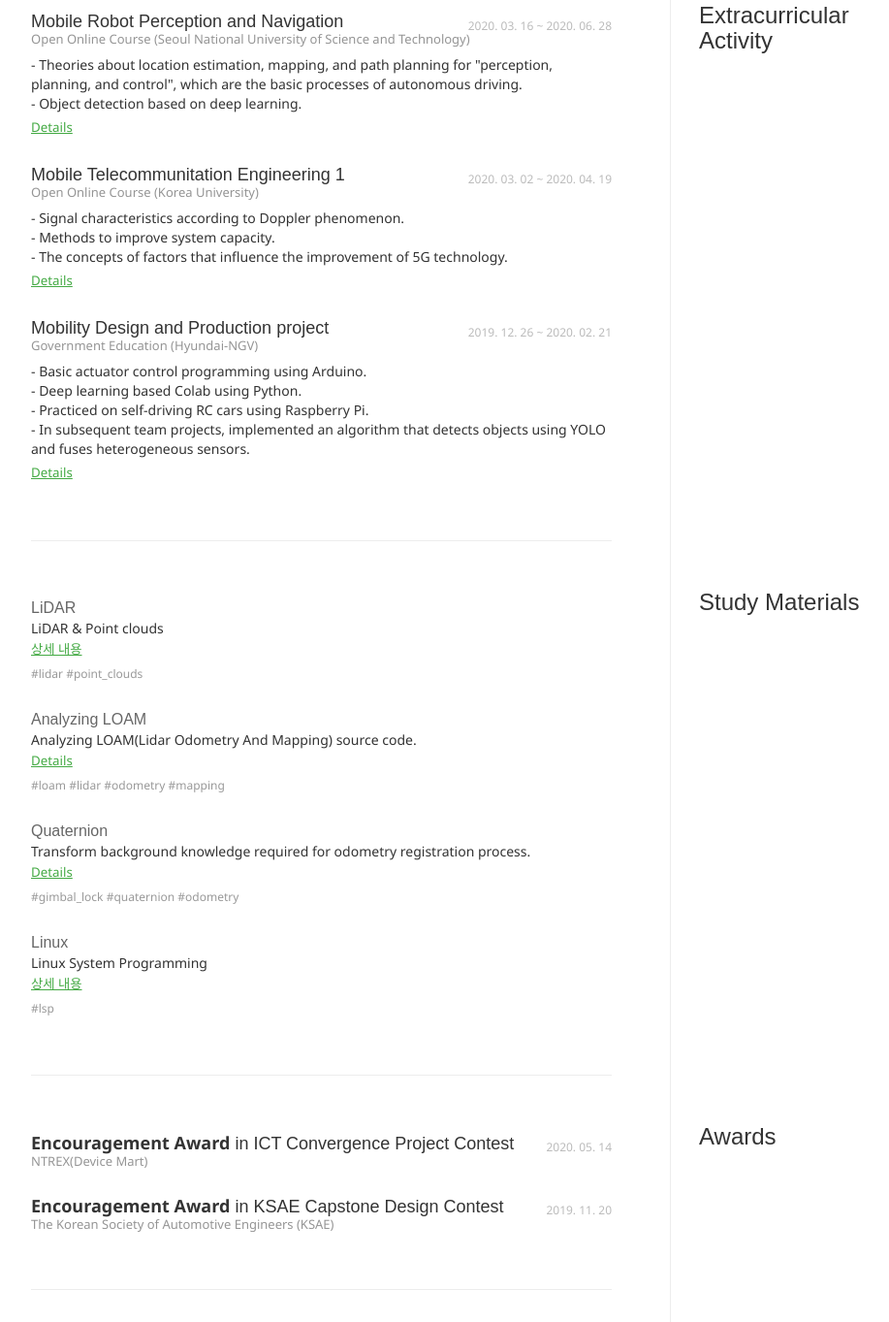
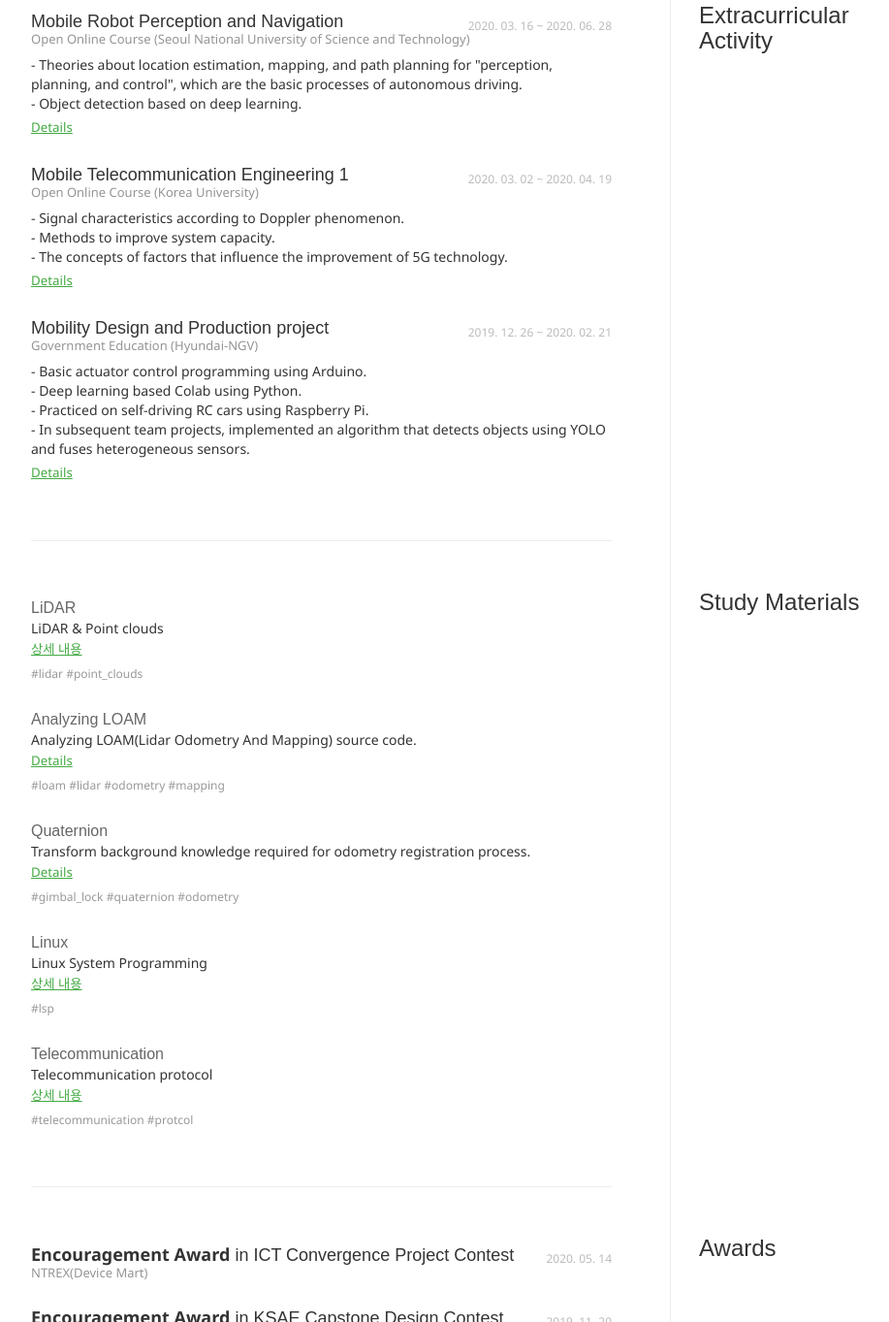
Before and after one commit to HongHeeJung/HongHeeJung.github.io, a plain HTML site: page index.html in a window 1280 px wide. Shown: the part 2762-4125 px from the top of the page at 97% size, without its empty margins (188-1105 px from the left). Drawn offline with Linux system fonts and the light colour scheme; a web font is replaced by a local one.

Commit message:
telecommunication

```diff
--- a/index.html
+++ b/index.html
@@ -258,7 +258,7 @@
                 </li>
 
                 <li>
-                  <h3>Mobile Telecommunitation Engineering 1</h3>
+                  <h3>Mobile Telecommunication Engineering 1</h3>
                   <h4 class="organization">Open Online Course (Korea University)</h4>
                   <span class="date">2020. 03. 02 ~ 2020. 04. 19</span>
                   <p class="detail">
@@ -326,6 +326,15 @@
                     <a href="https://liveituphj.tistory.com/141" target="_blank">상세 내용</a>
                   </p>
                   <p class="tags">#lsp </p>
+                </li>
+
+                <li>
+                  <h3>Telecommunication</h3>
+                  <p class="detail">
+                    Telecommunication protocol
+                    <a href="https://liveituphj.tistory.com/160" target="_blank">상세 내용</a>
+                  </p>
+                  <p class="tags">#telecommunication #protcol </p>
                 </li>
 
               </ul>
```
Also changed, not shown: index_kor.html (+9 -0 lines).
